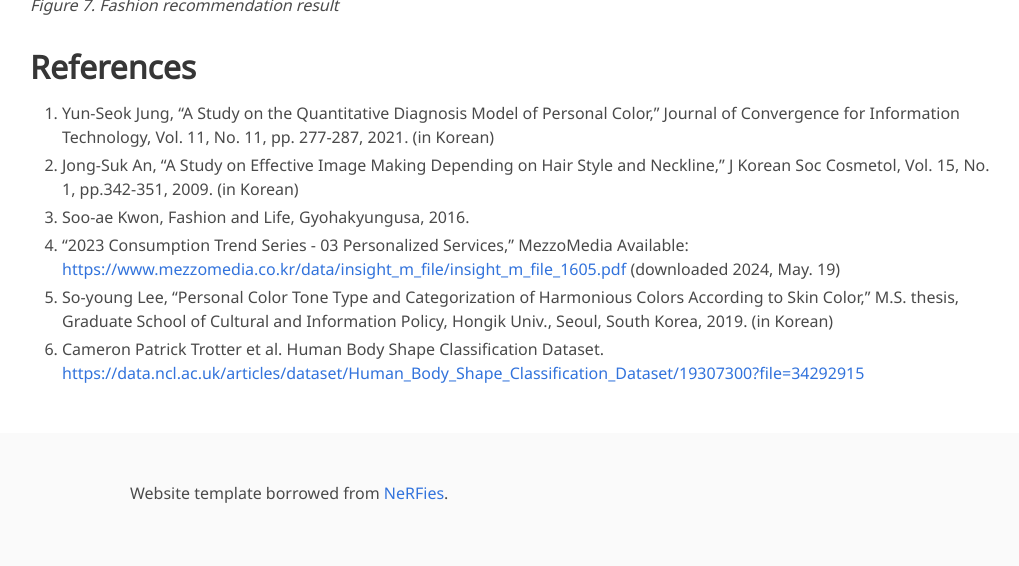
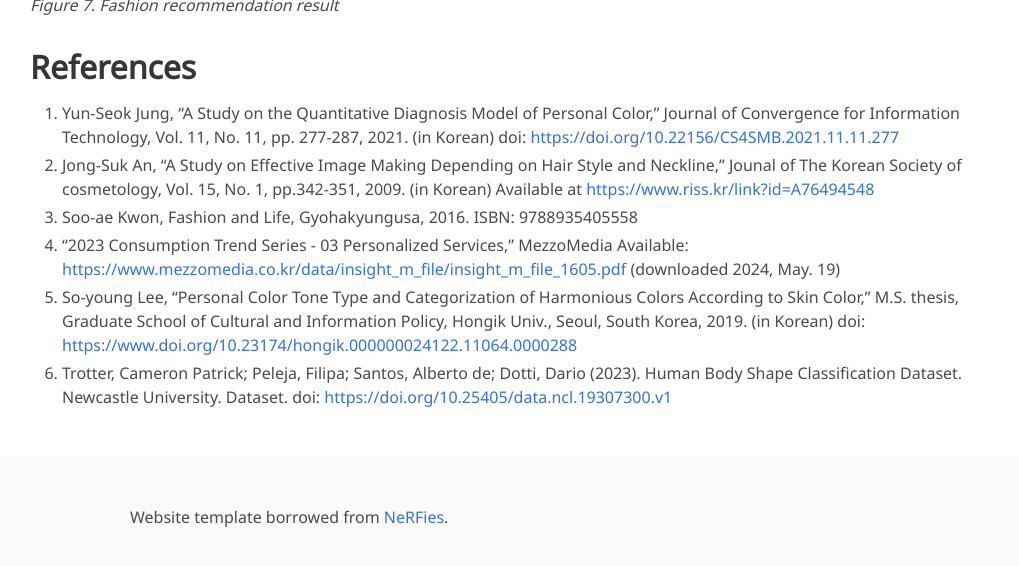
Before and after one commit to minchoCoin/capstone-team-24-page, a Jekyll site: the page built from index.md, in a window 1280 px wide and 900 px high, scrolled down 6069 px, cut to the strip 275-841 px from the top of the window. Shown: the whole strip, without its empty margins (130-1149 px from the left). Built offline with Jekyll 4.4.1, drawn with Linux system fonts in a browser that asks for light colours; some web fonts are replaced.

Commit message:
Update index.md

```diff
--- a/index.md
+++ b/index.md
@@ -58,7 +58,7 @@ Future enhancements include expanding the dataset, incorporating real-time trend
 - [K-Fashion](https://www.aihub.or.kr/aihubdata/data/view.do?currMenu=115&topMenu=100&aihubDataSe=data&dataSetSn=51)
 
 - [Face Shape dataset](https://www.kaggle.com/datasets/niten19/face-shape-dataset)
-- [Human Body classification dataset](https://data.ncl.ac.uk/articles/dataset/Human_Body_Shape_Classification_Dataset/19307300?file=34292915)
+- [Human Body classification dataset](https://doi.org/10.25405/data.ncl.19307300.v1)
 
 - [Korean bodyshape data](https://sizekorea.kr/human-info/body-shape-class/age-gender-body)
 
@@ -103,16 +103,15 @@ Future enhancements include expanding the dataset, incorporating real-time trend
 # References
 1. Yun-Seok Jung, “A Study on the Quantitative Diagnosis Model of Personal
 Color,” Journal of Convergence for Information Technology, Vol. 11, No. 11, pp.
-277-287, 2021. (in Korean)
+277-287, 2021. (in Korean) doi: [https://doi.org/10.22156/CS4SMB.2021.11.11.277](https://doi.org/10.22156/CS4SMB.2021.11.11.277)
 2. Jong-Suk An, “A Study on Effective Image Making Depending on Hair Style
-and Neckline,” J Korean Soc Cosmetol, Vol. 15, No. 1, pp.342-351, 2009. (in
-Korean)
-3. Soo-ae Kwon, Fashion and Life, Gyohakyungusa, 2016.
+and Neckline,” Jounal of The Korean Society of cosmetology, Vol. 15, No. 1, pp.342-351, 2009. (in
+Korean) Available at [https://www.riss.kr/link?id=A76494548](https://www.riss.kr/link?id=A76494548)
+3. Soo-ae Kwon, Fashion and Life, Gyohakyungusa, 2016. ISBN: 9788935405558
 4. “2023 Consumption Trend Series - 03 Personalized Services,” MezzoMedia
 Available: [https://www.mezzomedia.co.kr/data/insight_m_file/insight_m_file_1605.pdf](https://www.mezzomedia.co.kr/data/insight_m_file/insight_m_file_1605.pdf)
  (downloaded 2024, May. 19)
 5. So-young Lee, “Personal Color Tone Type and Categorization of Harmonious
 Colors According to Skin Color,” M.S. thesis, Graduate School of Cultural and
-Information Policy, Hongik Univ., Seoul, South Korea, 2019. (in Korean)
-6. Cameron Patrick Trotter et al. Human Body Shape Classification Dataset.
-[https://data.ncl.ac.uk/articles/dataset/Human_Body_Shape_Classification_Dataset/19307300?file=34292915](https://data.ncl.ac.uk/articles/dataset/Human_Body_Shape_Classification_Dataset/19307300?file=34292915)
+Information Policy, Hongik Univ., Seoul, South Korea, 2019. (in Korean) doi: [https://www.doi.org/10.23174/hongik.000000024122.11064.0000288](https://www.doi.org/10.23174/hongik.000000024122.11064.0000288)
+6. Trotter, Cameron Patrick; Peleja, Filipa; Santos, Alberto de; Dotti, Dario (2023). Human Body Shape Classification Dataset. Newcastle University. Dataset. doi: [https://doi.org/10.25405/data.ncl.19307300.v1](https://doi.org/10.25405/data.ncl.19307300.v1)
```
